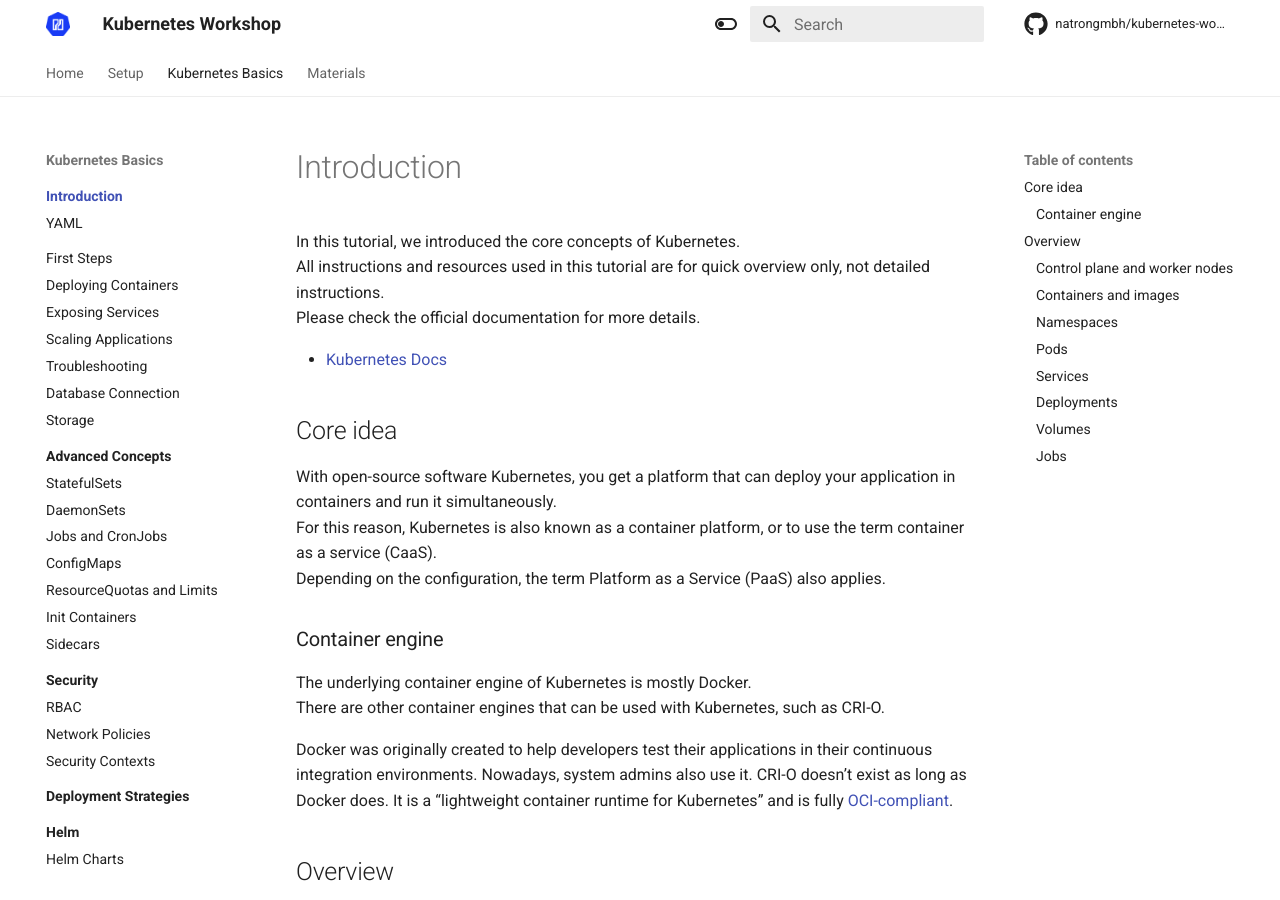
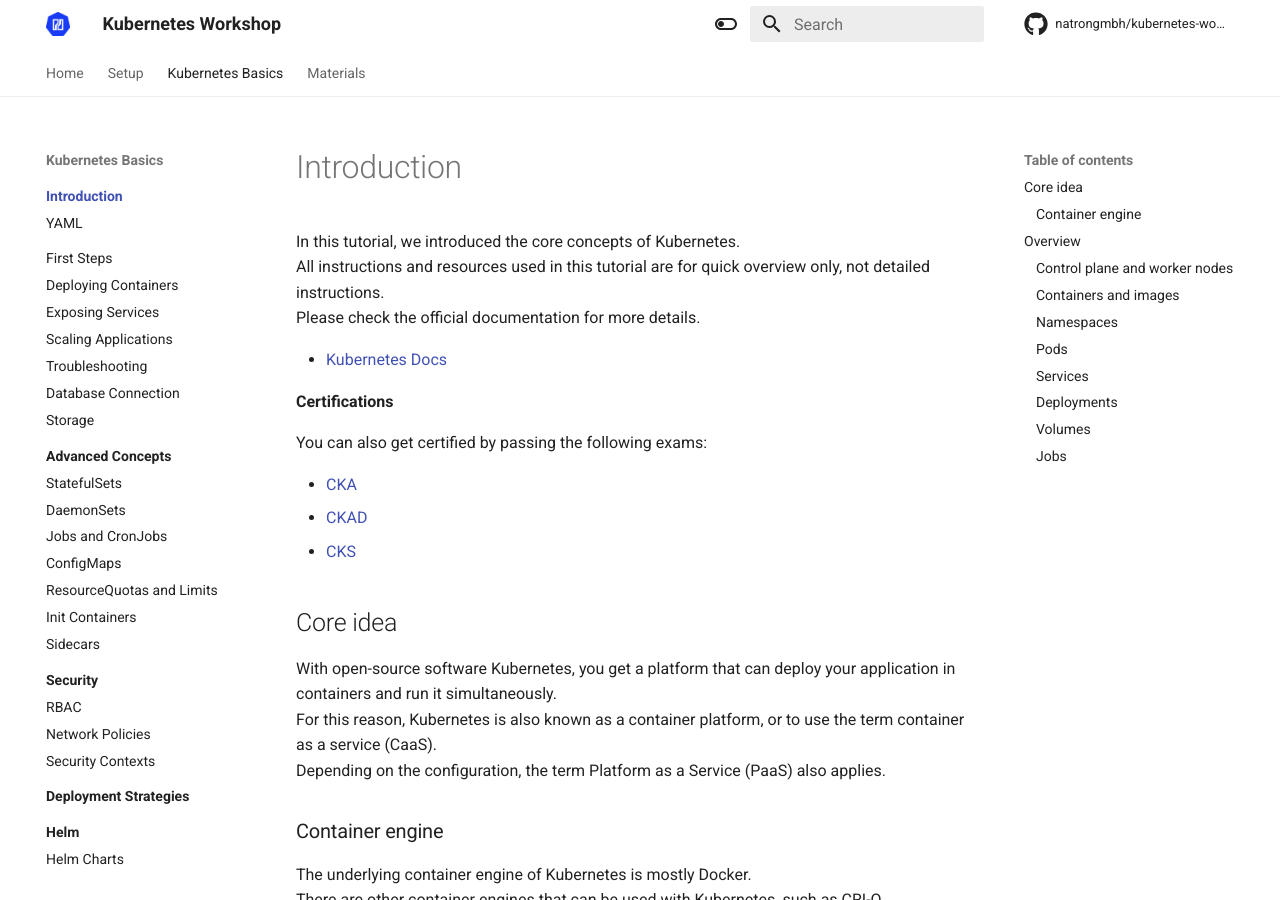
Before and after one commit to natrontech/kubernetes-workshop-golog, an MkDocs documentation site: the page built from docs/kubernetes-basics/introduction/index.md, in a window 1280 px wide and 900 px high. Built offline with MkDocs 1.6.1 and Material for MkDocs 9.7.7, drawn with Linux system fonts in a browser that asks for light colours; comment, search, counter and statistics services are not loaded.

Commit message:
feat: add certifications
Signed-off-by: Jan Lauber <jan.lauber@protonmail.ch>

```diff
--- a/docs/kubernetes-basics/introduction/index.md
+++ b/docs/kubernetes-basics/introduction/index.md
@@ -4,6 +4,14 @@
 Please check the official documentation for more details.
 
 - [Kubernetes Docs](https://kubernetes.io/docs/home/)
+
+**Certifications**
+
+You can also get certified by passing the following exams:
+
+- [CKA](https://www.cncf.io/certification/cka/)
+- [CKAD](https://www.cncf.io/certification/ckad/)
+- [CKS](https://www.cncf.io/certification/cks/)
 
 ## Core idea
 With open-source software Kubernetes, you get a platform that can deploy your application in containers and run it simultaneously.
```
